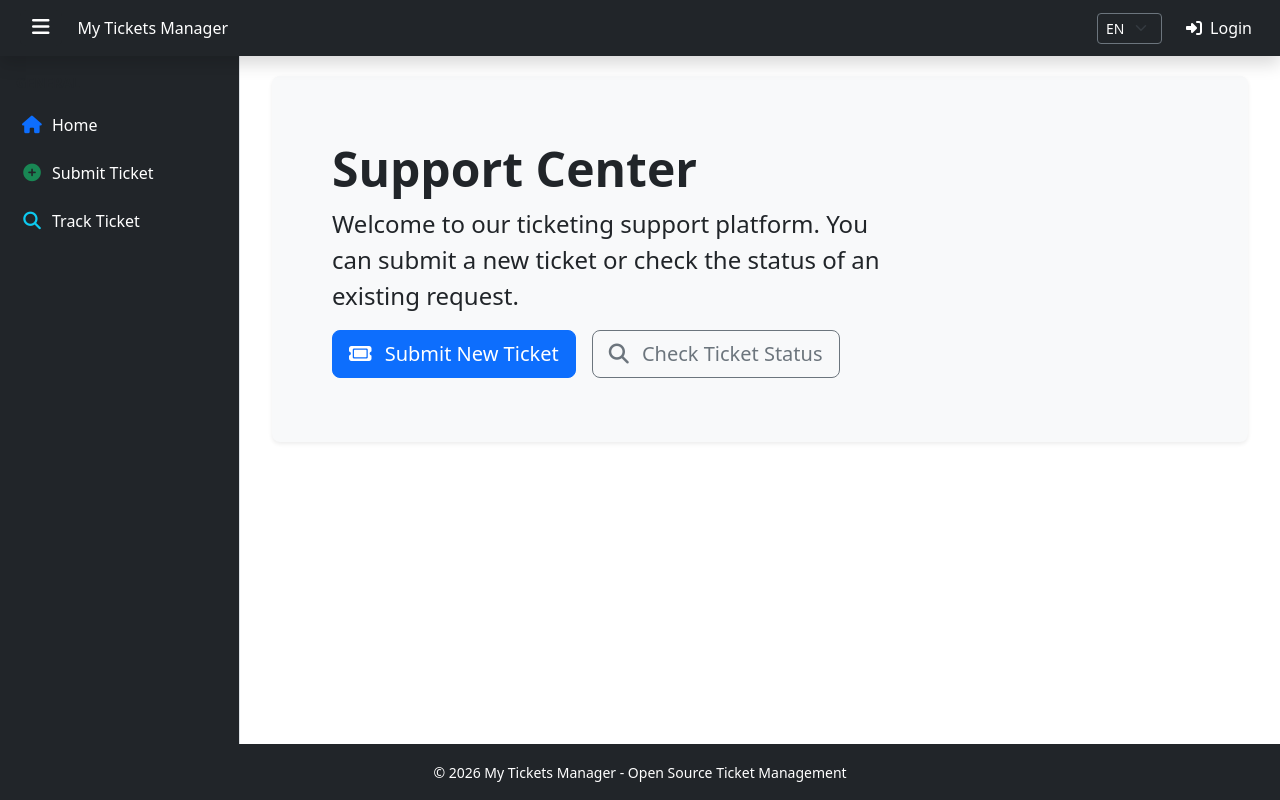
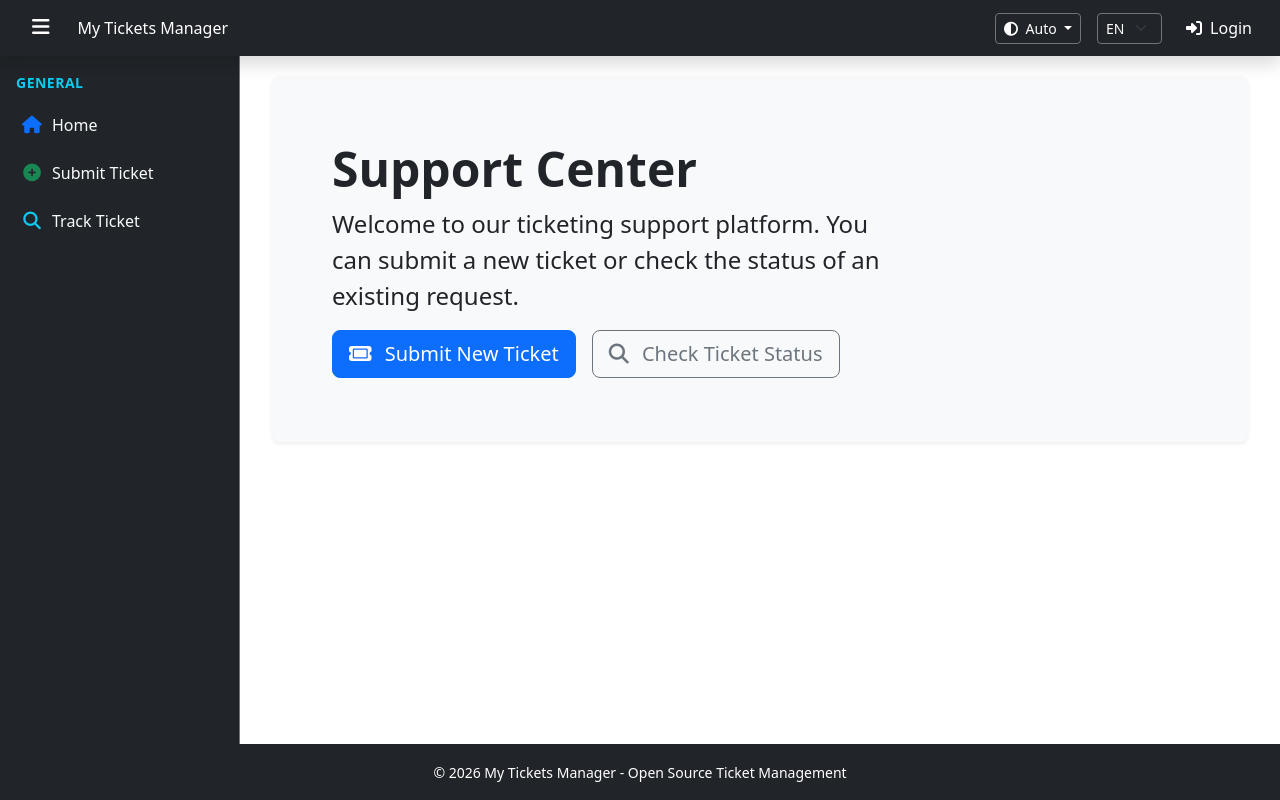
Before and after one commit to OskarCosimo/My-Tickets-Manager, a PHP site: page /index.php in a window 1280 px wide. Run offline with PHP 8.4, Linux system fonts and the light colour scheme; data that the repository does not hold is empty; some libraries are stand-ins or nearby versions.

Commit message:
Add files via upload

```diff
--- a/includes/footer.php
+++ b/includes/footer.php
@@ -1,6 +1,6 @@
 <?php
 // includes/footer.php
-// Main footer template file with JavaScript sidebar toggle handler
+// Main footer template file with Theme Switcher and Sidebar toggle handlers
 ?>
     </div> <!-- End .wrapper -->
     <footer class="bg-dark text-white text-center py-3 mt-auto">
@@ -11,13 +11,64 @@
     <!-- Bootstrap 5 JS Bundle -->
     <script src="https://cdnjs.cloudflare.com/ajax/libs/bootstrap/5.3.2/js/bootstrap.bundle.min.js"></script>
 
+    <!-- Bootstrap 5 Theme Switcher Logic -->
+    <script>
+        document.addEventListener('DOMContentLoaded', function() {
+            const themeLabel = document.getElementById('themeLabel');
+            const themeIcon = document.getElementById('themeIcon');
+
+            function getPreferredTheme() {
+                const storedTheme = localStorage.getItem('theme');
+                if (storedTheme) {
+                    return storedTheme;
+                }
+                return 'auto';
+            }
+
+            function setTheme(theme) {
+                if (theme === 'auto') {
+                    const systemDark = window.matchMedia('(prefers-color-scheme: dark)').matches;
+                    document.documentElement.setAttribute('data-bs-theme', systemDark ? 'dark' : 'light');
+                    if (themeLabel) themeLabel.textContent = 'Auto';
+                    if (themeIcon) themeIcon.className = 'fa-solid fa-circle-half-stroke me-1';
+                } else {
+                    document.documentElement.setAttribute('data-bs-theme', theme);
+                    if (themeLabel) themeLabel.textContent = theme.charAt(0).toUpperCase() + theme.slice(1);
+                    if (themeIcon) {
+                        themeIcon.className = theme === 'dark' ? 'fa-solid fa-moon me-1 text-primary' : 'fa-solid fa-sun me-1 text-warning';
+                    }
+                }
+            }
+
+            // Apply theme on load
+            const currentTheme = getPreferredTheme();
+            setTheme(currentTheme);
+
+            // Listen for user clicks on theme options
+            document.querySelectorAll('[data-bs-theme-value]').forEach(toggle => {
+                toggle.addEventListener('click', () => {
+                    const theme = toggle.getAttribute('data-bs-theme-value');
+                    localStorage.setItem('theme', theme);
+                    setTheme(theme);
+                });
+            });
+
+            // System color scheme change listener
+            window.matchMedia('(prefers-color-scheme: dark)').addEventListener('change', () => {
+                if (getPreferredTheme() === 'auto') {
+                    setTheme('auto');
+                }
+            });
+        });
+    </script>
+
     <!-- Sidebar Collapse/Expand Script -->
     <script>
         document.addEventListener('DOMContentLoaded', function() {
             const toggleBtn = document.getElementById('sidebarToggle');
             const body = document.body;
 
-            // Load saved state from localStorage (desktop default)
+            // Load saved state from localStorage
             if (localStorage.getItem('sidebar-collapsed') === 'true') {
                 body.classList.add('sidebar-collapsed');
             }
@@ -34,6 +85,7 @@
             }
         });
     </script>
+
 <!-- Automatic Background Queue Runner with Throttle -->
 <script>
 (function() {
--- a/includes/header.php
+++ b/includes/header.php
@@ -1,17 +1,31 @@
 <?php
 // includes/header.php
-// Header with responsive layout CSS, Turnstile JS API, and language selector integration
+// Header with Bootstrap 5.3 Theme Switcher, responsive CSS, Turnstile JS API, and language selector
 require_once __DIR__ . '/config.php';
 $siteTitle = get_setting($pdo, 'site_title', 'My Tickets Manager');
 $availableLangs = get_available_languages();
 global $currentLang;
 ?>
 <!DOCTYPE html>
-<html lang="<?php echo htmlspecialchars($currentLang); ?>">
+<html lang="<?php echo htmlspecialchars($currentLang); ?>" data-bs-theme="auto">
 <head>
     <meta charset="UTF-8">
     <meta name="viewport" content="width=device-width, initial-scale=1.0">
     <title><?php echo htmlspecialchars($siteTitle); ?></title>
+
+    <!-- Early theme initialization to avoid page flash -->
+    <script>
+        (function() {
+            const storedTheme = localStorage.getItem('theme') || 'auto';
+            if (storedTheme === 'auto') {
+                const systemDark = window.matchMedia('(prefers-color-scheme: dark)').matches;
+                document.documentElement.setAttribute('data-bs-theme', systemDark ? 'dark' : 'light');
+            } else {
+                document.documentElement.setAttribute('data-bs-theme', storedTheme);
+            }
+        })();
+    </script>
+
     <link href="https://cdnjs.cloudflare.com/ajax/libs/bootstrap/5.3.2/css/bootstrap.min.css" rel="stylesheet">
     <link href="https://cdnjs.cloudflare.com/ajax/libs/font-awesome/6.4.2/css/all.min.css" rel="stylesheet">
 
@@ -26,7 +40,7 @@ global $currentLang;
         .wrapper { display: flex; flex: 1; align-items: stretch; width: 100%; }
         .main-content { flex: 1; padding: 20px; min-width: 0; }
 
-        /* Dynamic Sidebar Styling */
+        /* Dynamic Sidebar Styling with Enhanced Contrast */
         #sidebar-wrapper {
             width: 240px;
             transition: width 0.3s ease;
@@ -39,6 +53,12 @@ global $currentLang;
             display: flex;
             align-items: center;
             padding: 0.75rem 1.25rem;
+            transition: background-color 0.2s ease, color 0.2s ease;
+        }
+
+        #sidebar-wrapper .list-group-item:hover {
+            background-color: rgba(255, 255, 255, 0.1) !important;
+            color: #ffffff !important;
         }
 
         #sidebar-wrapper .list-group-item i {
@@ -47,13 +67,18 @@ global $currentLang;
             font-size: 1.1rem;
         }
 
+        #sidebar-wrapper .sidebar-header {
+            color: #0dcaf0 !important; /* Cyan highlight for high readability */
+            letter-spacing: 0.5px;
+        }
+
         /* Collapsed Sidebar State */
         body.sidebar-collapsed #sidebar-wrapper {
             width: 65px;
         }
 
         body.sidebar-collapsed #sidebar-wrapper .link-text,
-        body.sidebar-collapsed #sidebar-wrapper .admin-header {
+        body.sidebar-collapsed #sidebar-wrapper .sidebar-header {
             display: none !important;
         }
 
@@ -63,14 +88,14 @@ global $currentLang;
                 width: 65px;
             }
             #sidebar-wrapper .link-text,
-            #sidebar-wrapper .admin-header {
+            #sidebar-wrapper .sidebar-header {
                 display: none !important;
             }
             body.sidebar-expanded #sidebar-wrapper {
                 width: 240px;
             }
             body.sidebar-expanded #sidebar-wrapper .link-text,
-            body.sidebar-expanded #sidebar-wrapper .admin-header {
+            body.sidebar-expanded #sidebar-wrapper .sidebar-header {
                 display: inline-block !important;
             }
         }
@@ -87,6 +112,32 @@ global $currentLang;
             <a class="navbar-brand me-0 px-2 fs-6" href="/"><?php echo htmlspecialchars($siteTitle); ?></a>
 
             <div class="d-flex align-items-center ms-auto gap-3">
+
+                <!-- Bootstrap 5 Theme Switcher Dropdown -->
+                <div class="dropdown">
+                    <button class="btn btn-dark btn-sm dropdown-toggle border-secondary" type="button" id="themeDropdown" data-bs-toggle="dropdown" aria-expanded="false">
+                        <i class="fa-solid fa-circle-half-stroke me-1" id="themeIcon"></i>
+                        <span id="themeLabel">Auto</span>
+                    </button>
+                    <ul class="dropdown-menu dropdown-menu-end shadow" aria-labelledby="themeDropdown">
+                        <li>
+                            <button class="dropdown-item d-flex align-items-center" type="button" data-bs-theme-value="light">
+                                <i class="fa-solid fa-sun me-2 text-warning"></i> Light
+                            </button>
+                        </li>
+                        <li>
+                            <button class="dropdown-item d-flex align-items-center" type="button" data-bs-theme-value="dark">
+                                <i class="fa-solid fa-moon me-2 text-primary"></i> Dark
+                            </button>
+                        </li>
+                        <li>
+                            <button class="dropdown-item d-flex align-items-center" type="button" data-bs-theme-value="auto">
+                                <i class="fa-solid fa-circle-half-stroke me-2 text-secondary"></i> System Auto
+                            </button>
+                        </li>
+                    </ul>
+                </div>
+
                 <!-- Language Selector Dropdown -->
                 <form method="GET" class="m-0">
                     <select name="lang" class="form-select form-select-sm bg-dark text-white border-secondary" onchange="this.form.submit()">
--- a/includes/sidebar.php
+++ b/includes/sidebar.php
@@ -1,78 +1,78 @@
 <?php
 // includes/sidebar.php
-// Dynamic Sidebar template file with structured role-based sections
+// Dynamic Sidebar template file with high-contrast labels and role-based sections
 $userRole   = $_SESSION['user_role'] ?? '';
 $isLoggedIn = isset($_SESSION['user_id']);
 $isStaff    = in_array($userRole, ['admin', 'agency', 'agent'], true);
 $isAgency   = in_array($userRole, ['admin', 'agency'], true);
 $isAdmin    = $userRole === 'admin';
 ?>
-<aside id="sidebar-wrapper" class="bg-dark text-white border-end">
+<aside id="sidebar-wrapper" class="bg-dark text-white border-end border-secondary">
     <div class="list-group list-group-flush py-3">
 
         <!-- SECTION 1: Public & General Users -->
-        <div class="px-3 text-uppercase text-muted small fw-bold mb-2"><?php echo __('general', 'General'); ?></div>
+        <div class="px-3 text-uppercase text-info-emphasis small fw-bold mb-2 sidebar-header"><?php echo __('general', 'General'); ?></div>
 
-        <a href="/index.php" class="list-group-item list-group-item-action bg-transparent text-white border-0" title="<?php echo __('home', 'Home'); ?>">
+        <a href="/index.php" class="list-group-item list-group-item-action bg-transparent text-light border-0" title="<?php echo __('home', 'Home'); ?>">
             <i class="fa-solid fa-house me-2 text-primary"></i><span class="link-text"><?php echo __('home', 'Home'); ?></span>
         </a>
-        <a href="/submit.php" class="list-group-item list-group-item-action bg-transparent text-white border-0" title="<?php echo __('submit_ticket', 'Submit Ticket'); ?>">
+        <a href="/submit.php" class="list-group-item list-group-item-action bg-transparent text-light border-0" title="<?php echo __('submit_ticket', 'Submit Ticket'); ?>">
             <i class="fa-solid fa-plus-circle me-2 text-success"></i><span class="link-text"><?php echo __('submit_ticket', 'Submit Ticket'); ?></span>
         </a>
-        <a href="/track.php" class="list-group-item list-group-item-action bg-transparent text-white border-0" title="<?php echo __('track_ticket', 'Track Ticket'); ?>">
+        <a href="/track.php" class="list-group-item list-group-item-action bg-transparent text-light border-0" title="<?php echo __('track_ticket', 'Track Ticket'); ?>">
             <i class="fa-solid fa-magnifying-glass me-2 text-info"></i><span class="link-text"><?php echo __('track_ticket', 'Track Ticket'); ?></span>
         </a>
 
         <?php if ($isLoggedIn): ?>
-            <a href="/profile.php" class="list-group-item list-group-item-action bg-transparent text-white border-0" title="<?php echo __('account_settings', 'Account Settings'); ?>">
+            <a href="/profile.php" class="list-group-item list-group-item-action bg-transparent text-light border-0" title="<?php echo __('account_settings', 'Account Settings'); ?>">
                 <i class="fa-solid fa-user-gear me-2 text-warning"></i><span class="link-text"><?php echo __('account_settings', 'Account Settings'); ?></span>
             </a>
         <?php endif; ?>
 
         <?php if ($isStaff): ?>
             <!-- SECTION 2: Staff Workspace (Admin, Agency, Agent) -->
-            <hr class="text-secondary my-2">
-            <div class="px-3 text-uppercase text-muted small fw-bold mb-2"><?php echo __('staff_workspace', 'Staff Workspace'); ?></div>
+            <hr class="border-secondary my-2">
+            <div class="px-3 text-uppercase text-info-emphasis small fw-bold mb-2 sidebar-header"><?php echo __('staff_workspace', 'Staff Workspace'); ?></div>
 
-            <a href="/admin/dashboard.php" class="list-group-item list-group-item-action bg-transparent text-white border-0" title="<?php echo __('dashboard', 'Dashboard'); ?>">
-                <i class="fa-solid fa-chart-line me-2"></i><span class="link-text"><?php echo __('dashboard', 'Dashboard'); ?></span>
+            <a href="/admin/dashboard.php" class="list-group-item list-group-item-action bg-transparent text-light border-0" title="<?php echo __('dashboard', 'Dashboard'); ?>">
+                <i class="fa-solid fa-chart-line me-2 text-primary"></i><span class="link-text"><?php echo __('dashboard', 'Dashboard'); ?></span>
             </a>
-            <a href="/admin/tickets.php" class="list-group-item list-group-item-action bg-transparent text-white border-0" title="<?php echo __('tickets', 'Tickets'); ?>">
-                <i class="fa-solid fa-ticket me-2"></i><span class="link-text"><?php echo __('tickets', 'Tickets'); ?></span>
+            <a href="/admin/tickets.php" class="list-group-item list-group-item-action bg-transparent text-light border-0" title="<?php echo __('tickets', 'Tickets'); ?>">
+                <i class="fa-solid fa-ticket me-2 text-warning"></i><span class="link-text"><?php echo __('tickets', 'Tickets'); ?></span>
             </a>
 
             <?php if ($isAgency): ?>
                 <!-- SECTION 3: Agency & Referral Management (Admin & Agency) -->
-                <hr class="text-secondary my-2">
-                <div class="px-3 text-uppercase text-muted small fw-bold mb-2"><?php echo __('agency_management', 'Agency Management'); ?></div>
+                <hr class="border-secondary my-2">
+                <div class="px-3 text-uppercase text-info-emphasis small fw-bold mb-2 sidebar-header"><?php echo __('agency_management', 'Agency Management'); ?></div>
 
-                <a href="/admin/users.php?filter=agents" class="list-group-item list-group-item-action bg-transparent text-white border-0" title="<?php echo __('my_agents', 'My Agents'); ?>">
+                <a href="/admin/users.php?filter=agents" class="list-group-item list-group-item-action bg-transparent text-light border-0" title="<?php echo __('my_agents', 'My Agents'); ?>">
                     <i class="fa-solid fa-user-tie me-2 text-info"></i><span class="link-text"><?php echo __('my_agents', 'My Agents'); ?></span>
                 </a>
             <?php endif; ?>
 
             <?php if ($isAdmin): ?>
                 <!-- SECTION 4: System Administration (Admin Only) -->
-                <hr class="text-secondary my-2">
-                <div class="px-3 text-uppercase text-muted small fw-bold mb-2"><?php echo __('system_administration', 'System Administration'); ?></div>
+                <hr class="border-secondary my-2">
+                <div class="px-3 text-uppercase text-info-emphasis small fw-bold mb-2 sidebar-header"><?php echo __('system_administration', 'System Administration'); ?></div>
 
-                <a href="/admin/users.php" class="list-group-item list-group-item-action bg-transparent text-white border-0" title="<?php echo __('all_users', 'All Users'); ?>">
-                    <i class="fa-solid fa-users-gear me-2"></i><span class="link-text"><?php echo __('all_users', 'All Users'); ?></span>
+                <a href="/admin/users.php" class="list-group-item list-group-item-action bg-transparent text-light border-0" title="<?php echo __('all_users', 'All Users'); ?>">
+                    <i class="fa-solid fa-users-gear me-2 text-danger"></i><span class="link-text"><?php echo __('all_users', 'All Users'); ?></span>
                 </a>
-                <a href="/admin/categories.php" class="list-group-item list-group-item-action bg-transparent text-white border-0" title="<?php echo __('categories', 'Categories'); ?>">
-                    <i class="fa-solid fa-folder me-2"></i><span class="link-text"><?php echo __('categories', 'Categories'); ?></span>
+                <a href="/admin/categories.php" class="list-group-item list-group-item-action bg-transparent text-light border-0" title="<?php echo __('categories', 'Categories'); ?>">
+                    <i class="fa-solid fa-folder me-2 text-warning"></i><span class="link-text"><?php echo __('categories', 'Categories'); ?></span>
                 </a>
-                <a href="/admin/settings.php" class="list-group-item list-group-item-action bg-transparent text-white border-0" title="<?php echo __('settings', 'Settings'); ?>">
-                    <i class="fa-solid fa-sliders me-2"></i><span class="link-text"><?php echo __('settings', 'Settings'); ?></span>
+                <a href="/admin/settings.php" class="list-group-item list-group-item-action bg-transparent text-light border-0" title="<?php echo __('settings', 'Settings'); ?>">
+                    <i class="fa-solid fa-sliders me-2 text-secondary"></i><span class="link-text"><?php echo __('settings', 'Settings'); ?></span>
                 </a>
-                <a href="/admin/rate_limits.php" class="list-group-item list-group-item-action bg-transparent text-white border-0" title="<?php echo __('rate_limits', 'Rate Limits'); ?>">
-                    <i class="fa-solid fa-gauge-high me-2"></i><span class="link-text"><?php echo __('rate_limits', 'Rate Limits'); ?></span>
+                <a href="/admin/rate_limits.php" class="list-group-item list-group-item-action bg-transparent text-light border-0" title="<?php echo __('rate_limits', 'Rate Limits'); ?>">
+                    <i class="fa-solid fa-gauge-high me-2 text-success"></i><span class="link-text"><?php echo __('rate_limits', 'Rate Limits'); ?></span>
                 </a>
-                <a href="/admin/translations.php" class="list-group-item list-group-item-action bg-transparent text-white border-0" title="<?php echo __('translations', 'Translations'); ?>">
-                    <i class="fa-solid fa-language me-2"></i><span class="link-text"><?php echo __('translations', 'Translations'); ?></span>
+                <a href="/admin/translations.php" class="list-group-item list-group-item-action bg-transparent text-light border-0" title="<?php echo __('translations', 'Translations'); ?>">
+                    <i class="fa-solid fa-language me-2 text-info"></i><span class="link-text"><?php echo __('translations', 'Translations'); ?></span>
                 </a>
-                <a href="/admin/update.php" class="list-group-item list-group-item-action bg-transparent text-white border-0" title="<?php echo __('system_updates', 'System Updates'); ?>">
-                    <i class="fa-solid fa-arrows-rotate me-2"></i><span class="link-text"><?php echo __('system_updates', 'System Updates'); ?></span>
+                <a href="/admin/update.php" class="list-group-item list-group-item-action bg-transparent text-light border-0" title="<?php echo __('system_updates', 'System Updates'); ?>">
+                    <i class="fa-solid fa-arrows-rotate me-2 text-primary"></i><span class="link-text"><?php echo __('system_updates', 'System Updates'); ?></span>
                 </a>
             <?php endif; ?>
         <?php endif; ?>
```
